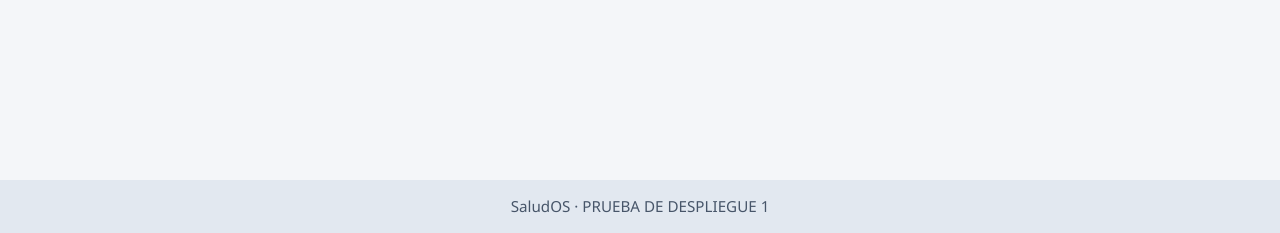
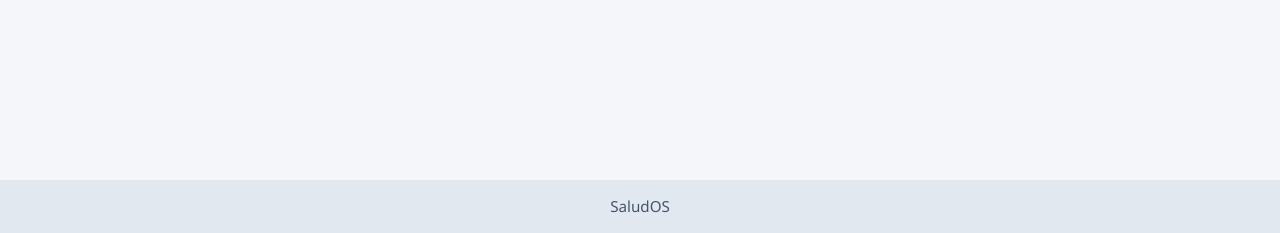
Before and after one commit to acueva03/PROYECTO-APP-SALUD, a Flask app: page /login in a window 1280 px wide. Shown: the part 567-800 px from the top of the page. Run offline with Flask 3, Linux system fonts and the light colour scheme.

Commit message:
Revert "Prueba de despliegue automático (temporal)"
This reverts commit 7e7b1464e0a1c3210e66f183d4eaa4f4db999bfa.

```diff
--- a/frontend/templates/login.html
+++ b/frontend/templates/login.html
@@ -28,4 +28,4 @@
 </section>
 {% endblock %}
 
-{% block pie %}SaludOS · PRUEBA DE DESPLIEGUE 1{% endblock %}
+{% block pie %}SaludOS{% endblock %}
```
